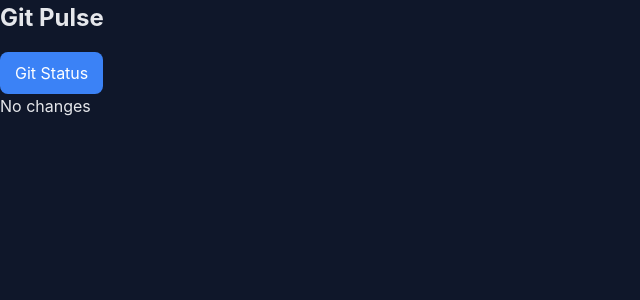
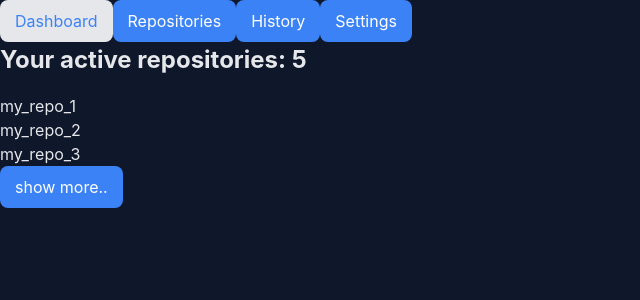
Before and after one commit to Pekaboiz/gitpulse-app, a React (Vite) app: page / in a window 1280 px wide. Shown: the top 300 px of the page, without its empty margins (0-640 px from the left). Built offline with nearby package versions, Linux system fonts and the light colour scheme.

Commit message:
FEAT: routing between pages + global context for looking about active page

```diff
--- a/src/App.tsx
+++ b/src/App.tsx
@@ -1,12 +1,16 @@
 // import "./App.css";
 import "./styles/reset.css"
 import "./styles/global.css"
-import Dashboard from "./pages/DashboardPage";
+import AppLayout from "./app/appLayout";
+import { ActiveTabProvider } from "./features/git/hooks/ActiveTabContext";
 
 function App() {
 
   return (
-    <Dashboard/>
+    <ActiveTabProvider>
+      <AppLayout/>
+    </ActiveTabProvider>
+
   );
 }
 
--- a/src/app/appLayout.tsx
+++ b/src/app/appLayout.tsx
@@ -0,0 +1,16 @@
+import Sidebar from "../features/git/components/Sidebar";
+import { useActiveTab } from "../features/git/hooks/ActiveTabContext";
+import { renderTab } from "../features/git/model/gitRenderTab";
+
+function AppLayout() {
+  const { activeTab, setActiveTab } = useActiveTab();
+
+  return (
+    <div className="app_layout">
+        <Sidebar onClick={setActiveTab} />
+        {renderTab(activeTab) /* main contents */}
+    </div>
+  );
+}
+
+export default AppLayout;
--- /dev/null
+++ b/src/features/git/components/Sidebar.tsx
@@ -0,0 +1,25 @@
+import { useActiveTab } from "../hooks/ActiveTabContext";
+import { Tab, TABS } from "../model/gitTypes";
+
+type Props = {
+  onClick: (tab_name : Tab) => void;
+};
+
+function Sidebar({onClick} : Props) {
+  const {activeTab} = useActiveTab();
+
+  return (
+    <div>
+        <button className={activeTab === TABS.DASHBOARD_PAGE ? "active" : ""}
+                onClick={() => onClick(TABS.DASHBOARD_PAGE)}>Dashboard</button>
+        <button className={activeTab === TABS.REPOS_PAGE ? "active" : ""}
+                onClick={() => onClick(TABS.REPOS_PAGE)}>Repositories</button>
+        <button className={activeTab === TABS.HISTORY_PAGE ? "active" : ""}
+                onClick={() => onClick(TABS.HISTORY_PAGE)}>History</button>
+        <button className={activeTab === TABS.SETTING_PAGE ? "active" : ""}
+                onClick={() => onClick(TABS.SETTING_PAGE)}>Settings</button>
+    </div>
+  )
+}
+
+export default Sidebar
--- /dev/null
+++ b/src/features/git/hooks/ActiveTabContext.tsx
@@ -0,0 +1,24 @@
+import { createContext, ReactNode, useContext, useState } from 'react'
+import {ActiveTabContextValue, Tab} from "../features/git/model/gitTypes"
+
+export const ActiveTabContext = createContext<ActiveTabContextValue | null>(null);
+
+export function ActiveTabProvider({ children }: { children: ReactNode }) {
+    const [activeTab, setActiveTab] = useState<Tab>("/");
+
+  return (
+    <ActiveTabContext.Provider value={{activeTab, setActiveTab}}>
+        {children}
+    </ActiveTabContext.Provider>
+  )
+}
+
+export function useActiveTab() {
+    const context = useContext(ActiveTabContext);
+
+    if (!context) {
+        throw new Error("useActiveTab must be used inside ActiveTabProvider");
+    }
+
+    return context;
+}
--- /dev/null
+++ b/src/features/git/model/gitRenderTab.tsx
@@ -0,0 +1,13 @@
+import Dashboard from "../../../pages/DashboardPage";
+import { NotFound } from "../../../pages/not_found";
+import ReposPage from "../../../pages/ReposPage";
+import { Tab, TABS } from "./gitTypes";
+
+export function renderTab(tab: Tab) {
+    if (tab === TABS.DASHBOARD_PAGE) return <Dashboard />;
+    if (tab === TABS.REPOS_PAGE) return <ReposPage/>;
+    if (tab === TABS.HISTORY_PAGE) return <NotFound/>;
+    if (tab === TABS.SETTING_PAGE) return <NotFound/>;
+
+    return null;
+  }
--- a/src/features/git/model/gitTypes.ts
+++ b/src/features/git/model/gitTypes.ts
@@ -2,3 +2,18 @@ export type GitFileStatus = {
     status : string,
     file : string
 }
+
+export const TABS = {
+  DASHBOARD_PAGE: "/",
+  REPOS_PAGE: "repositories",
+  HISTORY_PAGE: "history",
+  SETTING_PAGE: "settings",
+  USER_PAGE: "user",
+} as const;
+
+export type Tab = typeof TABS[keyof typeof TABS];
+
+export type ActiveTabContextValue = {
+  activeTab: Tab;
+  setActiveTab: (tab: Tab) => void;
+};
--- a/src/pages/DashboardPage.tsx
+++ b/src/pages/DashboardPage.tsx
@@ -1,31 +1,18 @@
-import { invoke } from '@tauri-apps/api/core';
-import { useState } from 'react'
-import { parseGitStatus } from '../features/git/model/gitStatusParser';
-import GitFileList from '../features/git/components/GitFileList';
-import { GitFileStatus } from '../features/git/model/gitTypes';
-import { getGitStatus } from '../features/git/api';
-import { GitStatusButton } from '../features/git/components/GitStatusButton';
+import { useActiveTab } from "../features/git/hooks/ActiveTabContext";
+import { TABS } from "../features/git/model/gitTypes";
 
 const Dashboard = () => {
-
-  const [files, setFiles] = useState<GitFileStatus[]>([]);
-
-  const repoPath = "/Users/kostapolin/Pet-Projects/GITPulse/gitpulse-app";
-
-  async function handleGitStatus() {
-    const output = await getGitStatus(repoPath);
-    const parsed = parseGitStatus(output);
-    setFiles(parsed);
-  }
-
+  const {setActiveTab} = useActiveTab();
 
   return (
     <div>
-      <h1>Git Pulse</h1>
-
-      <GitStatusButton onClick={handleGitStatus}/>
-
-      <GitFileList files={files}/>
+      <div className="repo_container">
+        <h1>Your active repositories: 5</h1>
+        <div className="repo_item">my_repo_1</div>
+        <div className="repo_item">my_repo_2</div>
+        <div className="repo_item">my_repo_3</div>
+        <button onClick={() => {setActiveTab(TABS.REPOS_PAGE)}}>show more..</button>
+      </div>
     </div>
   )
 }
--- /dev/null
+++ b/src/pages/ReposPage.tsx
@@ -0,0 +1,32 @@
+import { useState } from 'react'
+import { parseGitStatus } from '../features/git/model/gitStatusParser';
+import GitFileList from '../features/git/components/GitFileList';
+import { GitFileStatus } from '../features/git/model/gitTypes';
+import { getGitStatus } from '../features/git/api';
+import { GitStatusButton } from '../features/git/components/GitStatusButton';
+
+const ReposPage = () => {
+
+  const [files, setFiles] = useState<GitFileStatus[]>([]);
+
+  const repoPath = "/Users/kostapolin/Pet-Projects/GITPulse/gitpulse-app";
+
+  async function handleGitStatus() {
+    const output = await getGitStatus(repoPath);
+    const parsed = parseGitStatus(output);
+    setFiles(parsed);
+  }
+
+
+  return (
+    <div>
+      <h1>Git Pulse</h1>
+
+      <GitStatusButton onClick={handleGitStatus}/>
+
+      <GitFileList files={files}/>
+    </div>
+  )
+}
+
+export default ReposPage
--- /dev/null
+++ b/src/pages/not_found.tsx
@@ -0,0 +1,7 @@
+import React from 'react'
+
+export const NotFound = () => {
+  return (
+    <div>NotFound</div>
+  )
+}
--- a/src/styles/global.css
+++ b/src/styles/global.css
@@ -82,3 +82,8 @@ color: #4ade80;
 background: rgba(239, 68, 68, 0.2);
 color: #f87171;
 }
+
+button.active {
+    background-color: var(--text);
+    color: var(--accent);
+}
```
Also changed, not shown: package.json (+5 -5 lines), src/features/git/components/GitFileList.tsx (line endings or trailing spaces).
